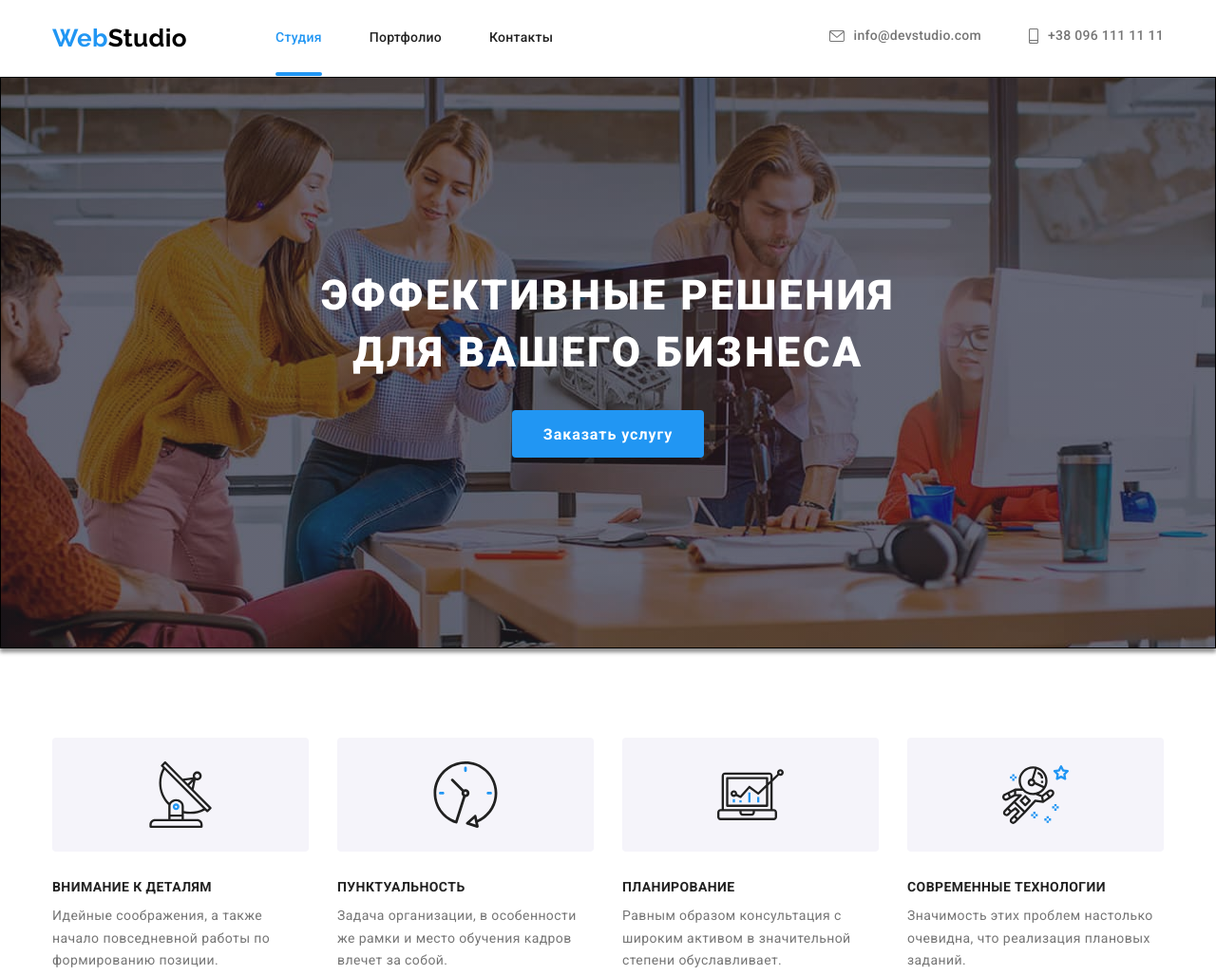
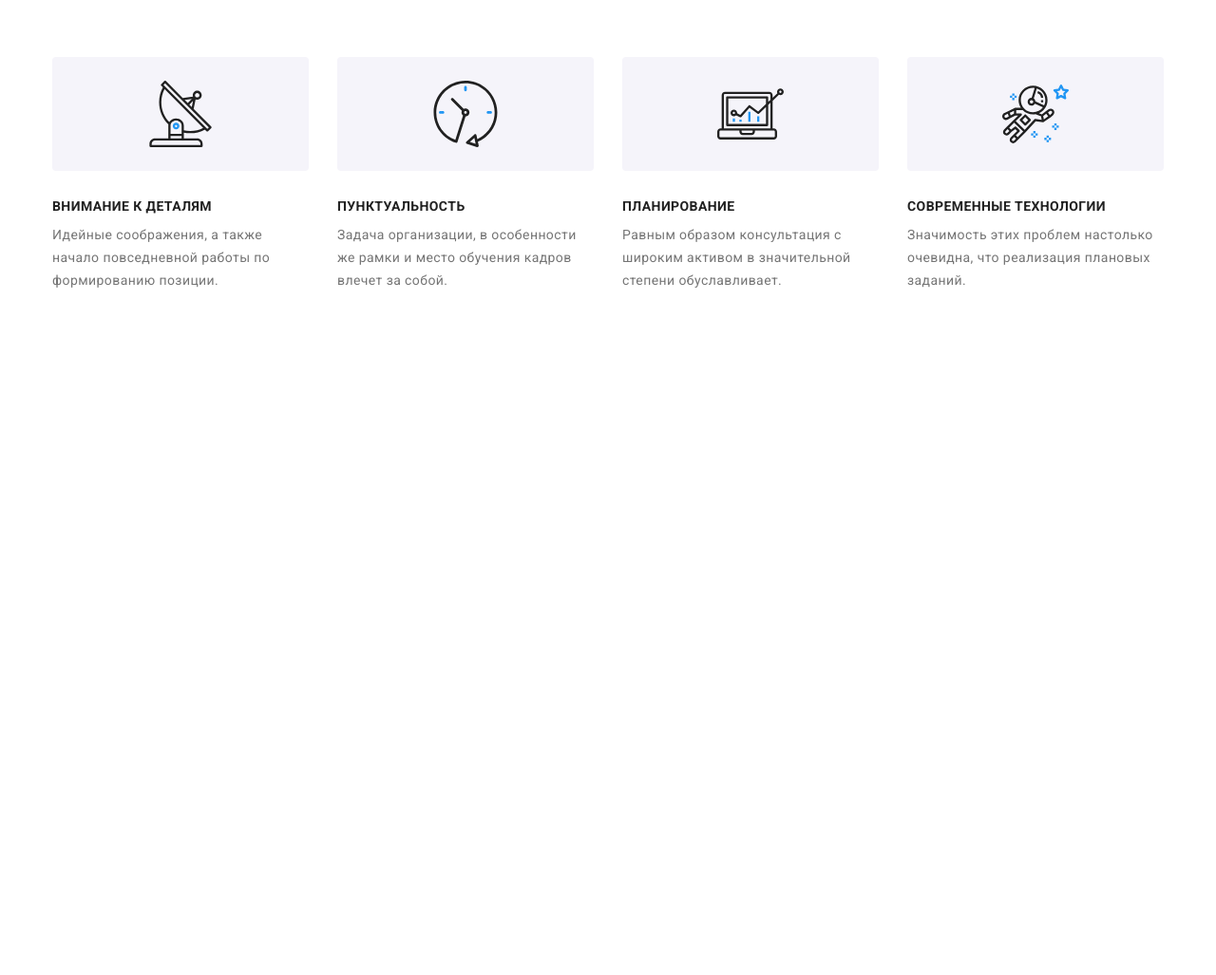
Before and after one commit to Yuliia-88/goit-markup-hw-08, a plain HTML site: page index.html in a window 1280 px wide. Shown: the top 1027 px of the page at 95% size. After the commit the page ends 800 px from the top, so only its background shows below. Drawn offline with nearby package versions, Linux system fonts and the light colour scheme.

Commit message:
section_features

```diff
--- a/index.html
+++ b/index.html
@@ -20,7 +20,7 @@
 <body>
 
     <!--Шапка-->
-    <header class="header">
+    <!-- <header class="header">
         <div class="container header__menu">
             <nav class="nav">
                 <a class="logo header__logo link" lang="en" href="">Web<span class="logo__change">Studio</span></a>
@@ -51,58 +51,56 @@
             </ul>
         </div>
 
-    </header>
+    </header> -->
 
     <main>
         <!--Герой-->
-            <section class="hero">
-                <div class="container">
-                    <h1 class="hero__title">Эффективные решения для вашего бизнеса</h1>
-                    <button class="hero__btn btn" type="button" data-modal-open>Заказать услугу</button>
-                </div>
-        </section>
+        <!-- <section class="hero">
+            <div class="container">
+                <h1 class="hero__title">Эффективные решения для вашего бизнеса</h1>
+                <button class="hero__btn btn" type="button" data-modal-open>Заказать услугу</button>
+            </div>
+        </section> -->
 
         <!--Особенности-->
         <section class="features">
             <div class="container">
                 <!--Этот заголовок нужно потом правильно спрятать, его нет на макете-->
                 <h2 class="features__title visually-hidden">Особенности</h2>
-                <ul class="features-icon list">
-                    <li class="features-icon__item">
-                        <svg class="features-icon__icon" width="70" height="70">
-                            <use href="./images/icons.svg#icon-antenna"></use>
-                        </svg>
-                    </li>
-                    <li class="features-icon__item">
-                        <svg class="features-icon__icon" width="70" height="70">
-                            <use href="./images/icons.svg#icon-clock"></use>
-                        </svg>
-                    </li>
-                    <li class="features-icon__item">
-                        <svg class="features-icon__icon" width="70" height="70">
-                            <use href="./images/icons.svg#icon-diagram"></use>
-                        </svg>
-                    </li>
-                    <li class="features-icon__item">
-                        <svg class="features-icon__icon" width="70" height="70">
-                            <use href="./images/icons.svg#icon-astronaut"></use>
-                        </svg>
-                    </li>
-                </ul>
                 <ul class="features-list list">
                     <li class="features-list__item">
+                        <div class="features-list__wrap">
+                            <svg class="features-list__icon" width="70" height="70">
+                                <use href="./images/icons.svg#icon-antenna"></use>
+                            </svg>
+                        </div>
                         <h3 class="features-list__title">Внимание к деталям</h3>
                         <p class="features-list__text">Идейные соображения, а также начало повседневной работы по формированию позиции.</p>
                     </li>
                     <li class="features-list__item">
+                        <div class="features-list__wrap">
+                            <svg class="features-list__icon" width="70" height="70">
+                                <use href="./images/icons.svg#icon-clock"></use>
+                            </svg>
+                        </div>
                         <h3 class="features-list__title">Пунктуальность</h3>
                         <p class="features-list__text">Задача организации, в особенности же рамки и место обучения кадров влечет за собой.</p>
                     </li>
                     <li class="features-list__item">
+                        <div class="features-list__wrap">
+                            <svg class="features-list__icon" width="70" height="70">
+                                <use href="./images/icons.svg#icon-diagram"></use>
+                            </svg>
+                        </div>
                         <h3 class="features-list__title">Планирование</h3>
                         <p class="features-list__text">Равным образом консультация с широким активом в значительной степени обуславливает.</p>
                     </li>
                     <li class="features-list__item">
+                        <div class="features-list__wrap">
+                            <svg class="features-list__icon" width="70" height="70">
+                                <use href="./images/icons.svg#icon-astronaut"></use>
+                            </svg>
+                        </div>
                         <h3 class="features-list__title">Современные технологии</h3>
                         <p class="features-list__text">Значимость этих проблем настолько очевидна, что реализация плановых заданий.</p>
                     </li>
@@ -111,7 +109,7 @@
         </section>
 
         <!--Чем мы занимаемся-->
-        <section class="about">
+        <!-- <section class="about">
             <div class="container">
                 <h2 class="about__title">Чем мы занимаемся</h2>
                 <ul class="about-list list">
@@ -144,10 +142,10 @@
                     </li>
                 </ul>
             </div>
-        </section>
+        </section> -->
 
         <!--Наша команда-->
-        <section class="team">
+        <!-- <section class="team">
             <div class="container">
                 <h2 class="team__title">Наша команда</h2>
                     <ul class="team-list list">
@@ -313,11 +311,11 @@
                         </li>
                     </ul>
             </div>
-        </section>
+        </section> -->
     </main>
 
     <!--Постоянные клиенты-->
-    <section class="clients">
+    <!-- <section class="clients">
         <div class="container">
             <h2 class="clients__title">Постоянные клиенты</h2>
             <ul class="clients-list list">
@@ -365,10 +363,10 @@
                 </li>
             </ul>
         </div>
-    </section>
+    </section> -->
 
     <!--Подвал страницы-->
-    <footer class="footer">
+    <!-- <footer class="footer">
         <div class="container footer__container">
             <div class="container-address">
                 <a class="logo footer__logo link" lang="en" href="">Web<span class="logo__change logo__change--footer">Studio</span></a>
@@ -434,8 +432,8 @@
             </div>
 
         </div>
-    </footer>
-    <div class="backdrop is-hidden" data-modal>
+    </footer> -->
+    <!-- <div class="backdrop is-hidden" data-modal>
         <div class="modal">
             <button type="button" class="modal-close-btn" data-modal-close>
                 <svg class="modal-close" width="11" height="11">
@@ -490,7 +488,7 @@
                 <button type="submit" class="btn modal-btn">Отправить</button>
             </form>
         </div>
-    </div>
+    </div> -->
 
     <script src="./js/mobile-menu.js"></script>
     <script src="./js/modal.js">
--- a/sass/base/_reset.scss
+++ b/sass/base/_reset.scss
@@ -8,3 +8,10 @@ h5,
 h6 {
     margin: 0;
 }
+
+img {
+    display: block;
+    max-width: 100%;
+    height: auto;
+    width: 100%;
+}
--- a/sass/components/_container.scss
+++ b/sass/components/_container.scss
@@ -3,5 +3,16 @@
     margin-right: auto;
     padding-left: 15px;
     padding-right: 15px;
-    width: 1200px;
+    // width: 100%;
+    @media screen and (min-width: 480px) {
+        width: 480px;
+    }
+
+    @media screen and (min-width: 768px) {
+        width: 768px;
+    }
+
+    @media screen and (min-width: 1200px) {
+        width: 1200px;
+    }
 }
--- a/sass/components/_features.scss
+++ b/sass/components/_features.scss
@@ -1,43 +1,81 @@
 /* ---------------------Особенности--------------------- */
 .features {
-    padding-top: 94px;
-    padding-bottom: 94px;
+    padding-top: 60px;
+    padding-bottom: 60px;
+    // padding-top: 94px;
+    // padding-bottom: 94px;
 }
 
-.features-icon {
+.features-list {
     display: flex;
-    justify-content: space-between;
+    flex-wrap: wrap;
+    gap: 30px;
+    // justify-content: space-between;
+
     &__item {
+        width: 100%;
+        @media screen and (min-width: 768px) {
+            width: calc((100% - 30px)/2);
+        }
+        @media screen and (min-width: 1200px) {
+            width: calc((100% - 3*30px)/4);
+        }
+//     margin-bottom: 30px;
+//     // display: flex;
+//     background-position: center;
+//     justify-content: center;
+//     align-items: center;
+//     width: 270px;
+//     height: 120px;
+//     background-color: #F5F4FA;
+//     border-radius: 4px;
+//     background-repeat: no-repeat;
+    }
+    &__wrap {
         margin-bottom: 30px;
         display: flex;
         background-position: center;
         justify-content: center;
         align-items: center;
-        width: 270px;
+        width: 100%;
+        // width: 270px;
         height: 120px;
         background-color: #F5F4FA;
         border-radius: 4px;
         background-repeat: no-repeat;
     }
-}
-
-.features-list {
-    display: flex;
-    justify-content: space-between;
-        &__item {
-            width: 270px;
-        }
     &__title {
         margin-bottom: 10px;
-            min-width: 270px;
+        // min-width: 270px;
         font-size: inherit;
         font-weight: 700;
         text-transform: uppercase;
     }
     &__text {
-            min-width: 270px;
+        // min-width: 270px;
         font-weight: 400;
         line-height: 1.71;
         color: var(--second-text-color);
     }
 }
+
+// .features-list {
+//     display: flex;
+//     justify-content: space-between;
+//         &__item {
+//             width: 270px;
+//         }
+//         &__title {
+//             margin-bottom: 10px;
+//             min-width: 270px;
+//             font-size: inherit;
+//             font-weight: 700;
+//             text-transform: uppercase;
+//         }
+//         &__text {
+//             min-width: 270px;
+//             font-weight: 400;
+//             line-height: 1.71;
+//             color: var(--second-text-color);
+//         }
+// }
```
Also changed, not shown: css/mail.css, css/mail.min.css, 2 other files. Lines whose indentation alone changed are shown as unchanged.
